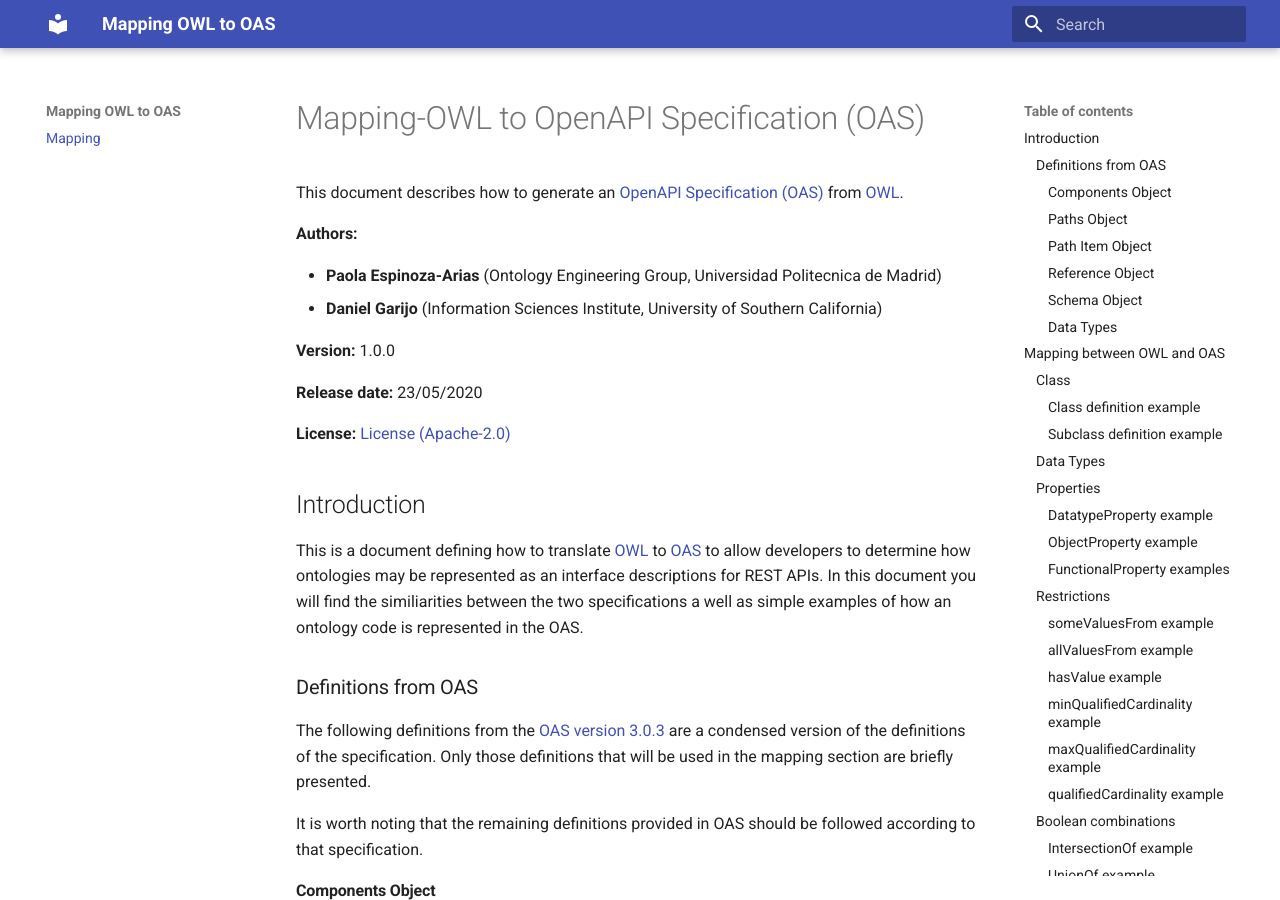
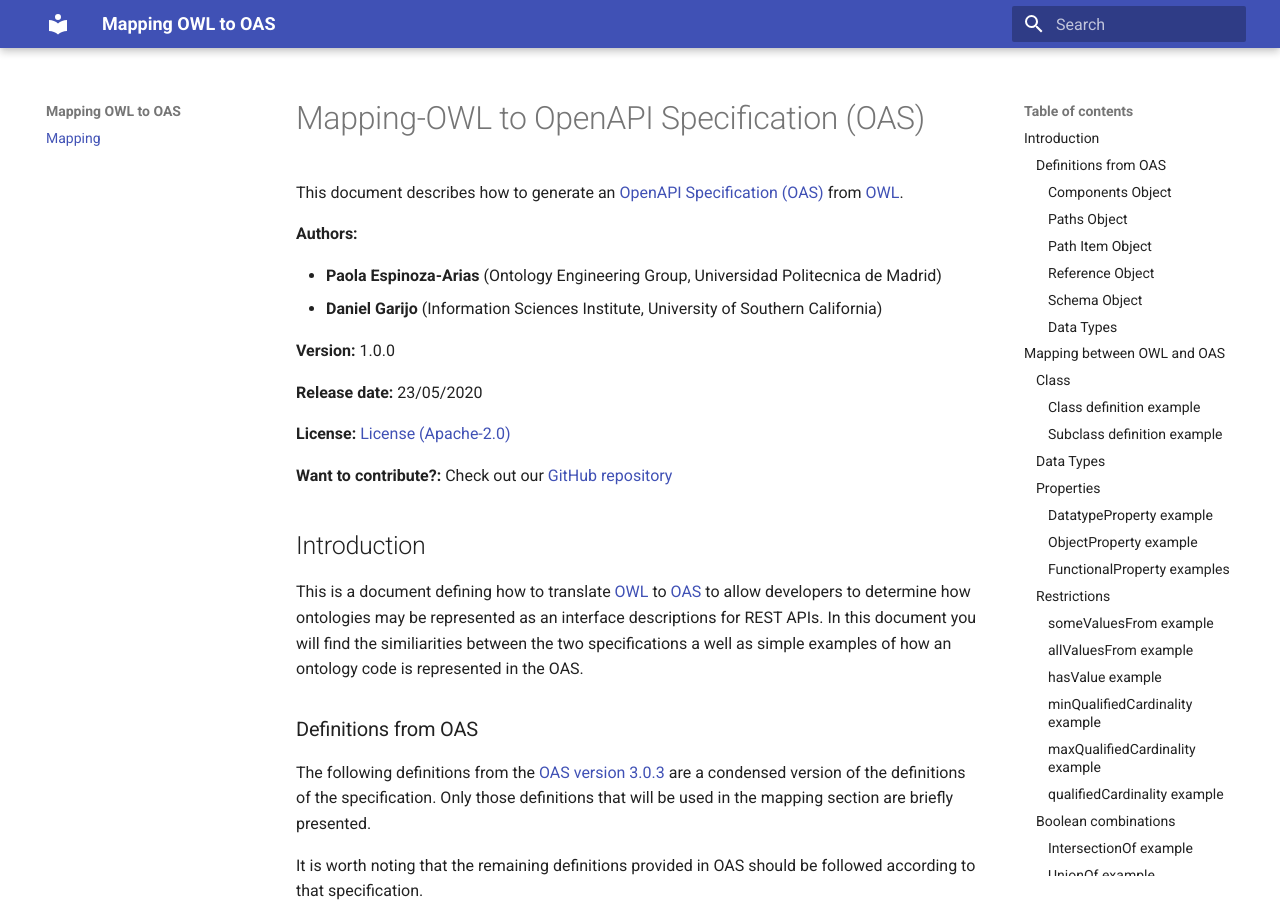
Before and after one commit to oeg-upm/OWL-To-OAS-Specification, an MkDocs documentation site: the page built from docs/mapping.md, in a window 1280 px wide and 900 px high. Built offline with MkDocs 1.6.1 and Material for MkDocs 9.7.7, drawn with Linux system fonts in a browser that asks for light colours.

Commit message:
Update mapping.md

```diff
--- a/docs/mapping.md
+++ b/docs/mapping.md
@@ -12,6 +12,8 @@ This document describes how to generate an [OpenAPI Specification (OAS)](http://
 **Release date:** 23/05/2020
 
 **License:** [License (Apache-2.0)](https://github.com/paoespinozarias/Mapping-OWLtoOAS/blob/master/LICENSE)
+
+**Want to contribute?:** Check out our [GitHub repository](https://github.com/oeg-upm/OWL-To-OAS-Specification)
 
 ## Introduction
 
```
